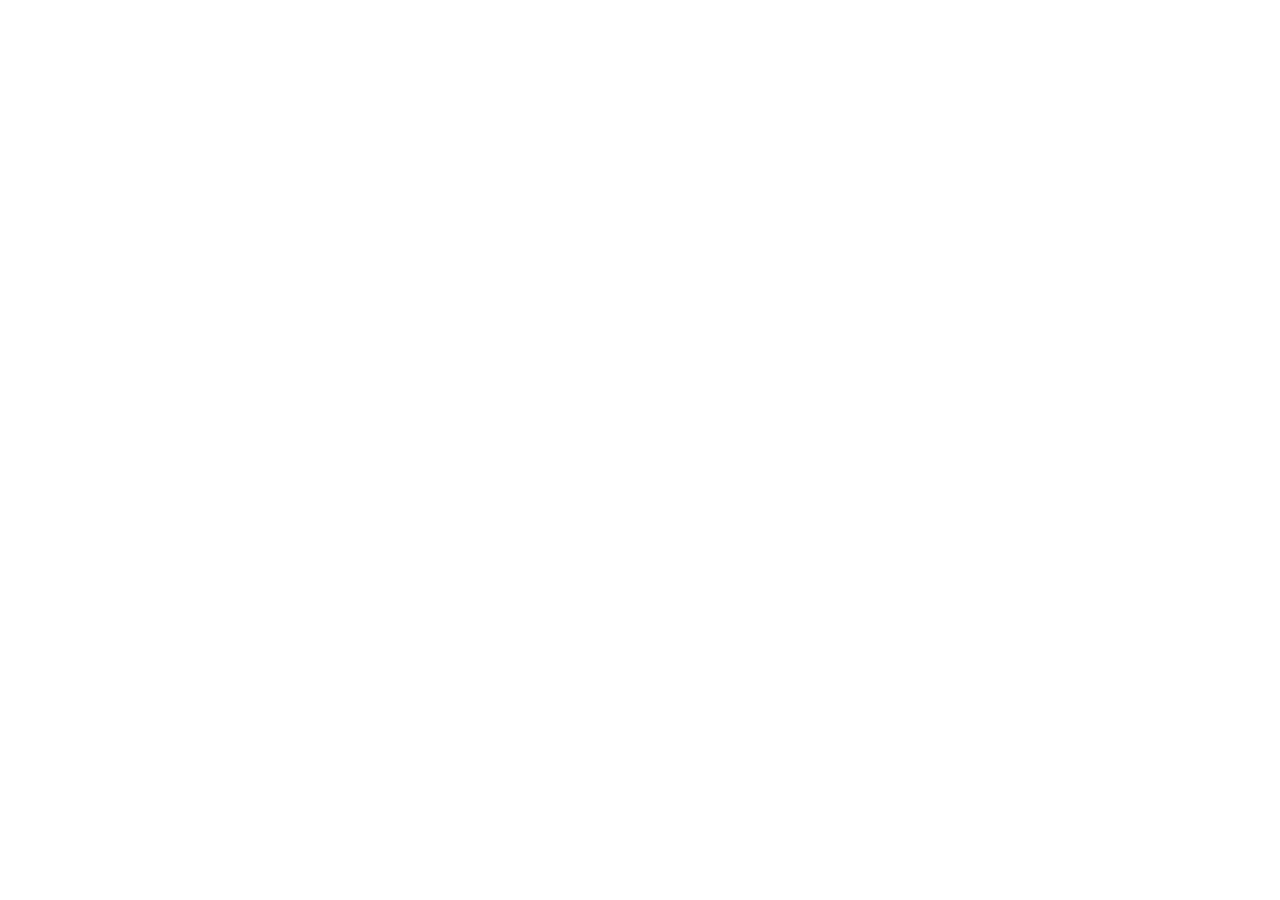
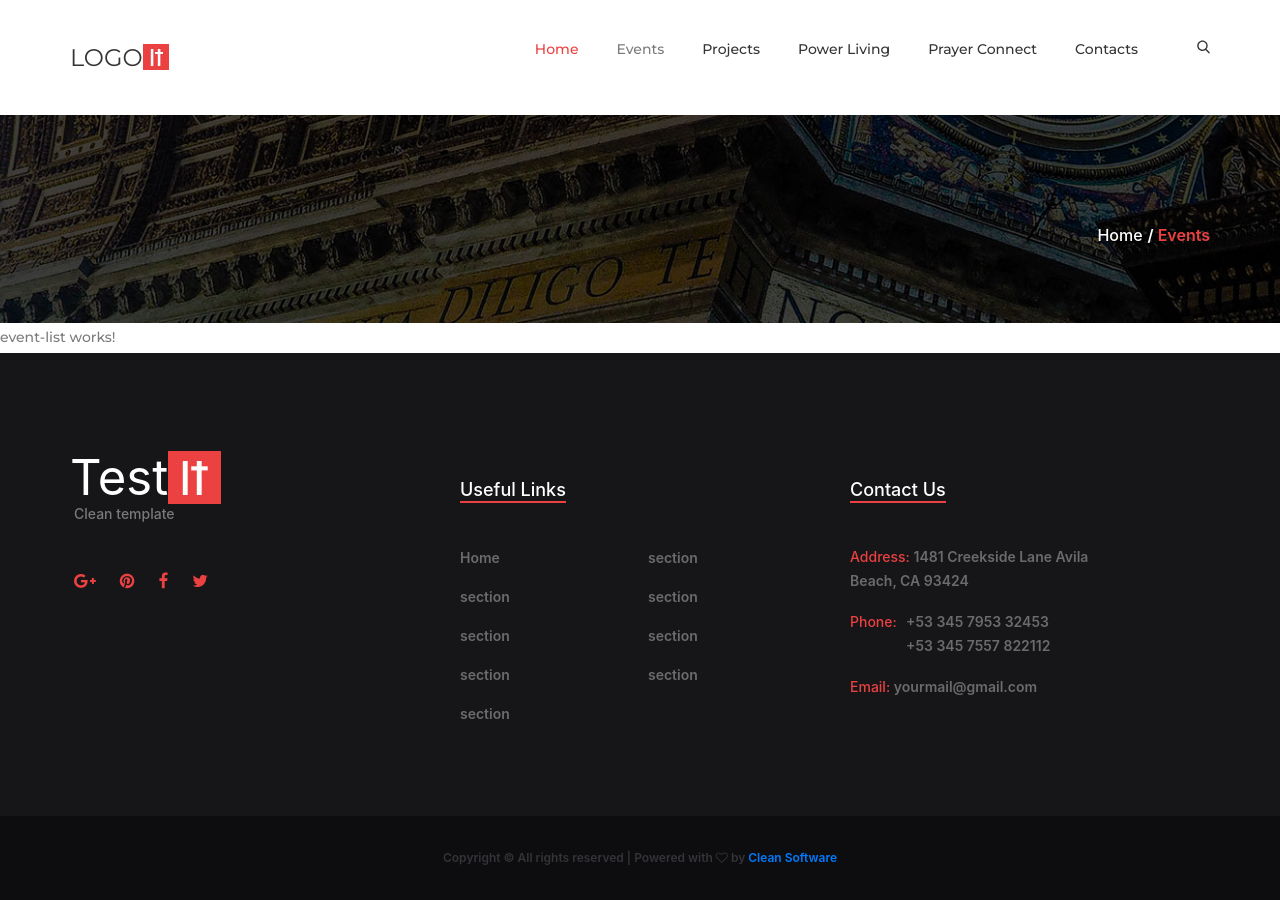
Before and after one commit to PeterFerguson92/dansah-web, an Angular app: page /events in a window 1280 px wide. Before the commit this address led to /. Before the commit the page ends 800 px from the top, so only its background shows below. Built offline with nearby package versions, Linux system fonts and the light colour scheme; a web font is replaced by a local one.

Commit message:
added event and list

```diff
--- a/src/app/app-routing.module.ts
+++ b/src/app/app-routing.module.ts
@@ -3,10 +3,12 @@
 import { HomeComponent } from './home/home.component';
 import { ProfileComponent } from './profile/profile.component';
 import { ActivityDetailComponent } from './activity-detail/activity-detail.component';
+import { EventsComponent } from './events/events.component';
 
 const routes: Routes = [
     { path: 'home', component: HomeComponent },
     { path: 'profile', component: ProfileComponent },
+    { path: 'events', component: EventsComponent },
     { path: 'detail/:activityName', component: ActivityDetailComponent },
     { path: '', redirectTo: 'home', pathMatch: 'full' },
 ];
--- a/src/app/app.module.ts
+++ b/src/app/app.module.ts
@@ -8,9 +8,10 @@
 import { SectionsModule } from './sections/sections.module';
 import { ProfileComponent } from './profile/profile.component';
 import { ActivityDetailComponent } from './activity-detail/activity-detail.component';
+import { EventsComponent } from './events/events.component';
 
 @NgModule({
-    declarations: [AppComponent, HomeComponent, ProfileComponent, ActivityDetailComponent],
+    declarations: [AppComponent, HomeComponent, ProfileComponent, ActivityDetailComponent, EventsComponent],
     imports: [BrowserModule, AppRoutingModule, SectionsModule, SharedModule],
     providers: [],
     bootstrap: [AppComponent],
--- /dev/null
+++ b/src/app/events/events.component.html
@@ -0,0 +1,4 @@
+<app-nav-bar></app-nav-bar>
+<app-page-title [title]="title"></app-page-title>
+<app-event-list></app-event-list>
+<app-footer></app-footer>
--- /dev/null
+++ b/src/app/events/events.component.ts
@@ -0,0 +1,13 @@
+import { Component, OnInit } from '@angular/core';
+
+@Component({
+    selector: 'app-events',
+    templateUrl: './events.component.html',
+    styleUrls: ['./events.component.scss'],
+})
+export class EventsComponent implements OnInit {
+    title = 'Events';
+    constructor() {}
+
+    ngOnInit() {}
+}
--- /dev/null
+++ b/src/app/sections/event-list/event-list.component.html
@@ -0,0 +1,3 @@
+<p>
+  event-list works!
+</p>
--- /dev/null
+++ b/src/app/sections/event-list/event-list.component.ts
@@ -0,0 +1,15 @@
+import { Component, OnInit } from '@angular/core';
+
+@Component({
+  selector: 'app-event-list',
+  templateUrl: './event-list.component.html',
+  styleUrls: ['./event-list.component.scss']
+})
+export class EventListComponent implements OnInit {
+
+  constructor() { }
+
+  ngOnInit() {
+  }
+
+}
--- a/src/app/sections/sections.module.ts
+++ b/src/app/sections/sections.module.ts
@@ -7,6 +7,7 @@
 import { ActivityDetailSectionComponent } from './activity-detail-section/activity-detail-section.component';
 import { HomeEventsComponent } from './home-events/home-events.component';
 import { HomeMinistriesMaterialComponent } from './home-ministries-material/home-ministries-material.component';
+import { EventListComponent } from './event-list/event-list.component';
 
 @NgModule({
     declarations: [
@@ -17,6 +18,7 @@
         ActivityDetailSectionComponent,
         HomeEventsComponent,
         HomeMinistriesMaterialComponent,
+        EventListComponent,
     ],
     imports: [CommonModule],
     exports: [
@@ -27,6 +29,7 @@
         IntroComponent,
         ActivitiesComponent,
         ActivityDetailSectionComponent,
+        EventListComponent,
     ],
 })
 export class SectionsModule {}
--- a/src/app/shared/components/nav-bar/nav-bar.component.html
+++ b/src/app/shared/components/nav-bar/nav-bar.component.html
@@ -58,8 +58,8 @@
                             <div class="header_nav_container ml-auto">
                                 <nav class="main_nav">
                                     <ul>
-                                        <li class="active"><a href="#">Home</a></li>
-                                        <li><a href="ministries.html">Events</a></li>
+                                        <li class="active"><a (click)="onRedirect('/home')" style="cursor: pointer">Home</a></li>
+                                        <li><a (click)="onRedirect('/events')" style="cursor: pointer">Events</a></li>
                                         <li><a href="sermons.html">Projects</a></li>
                                         <li><a href="blog.html">Power Living</a></li>
                                         <li><a href="blog.html">Prayer Connect</a></li>
@@ -169,8 +169,8 @@
             </form>
             <nav class="menu_nav">
                 <ul>
-                    <li class="active"><a href="#">Home</a></li>
-                    <li><a href="/home">Events</a></li>
+                    <li class="active"><a (click)="onRedirect('/home')" style="cursor: pointer">Home</a></li>
+                    <li><a (click)="onRedirect('/events')" style="cursor: pointer">Events</a></li>
                     <li><a href="/home">Projects</a></li>
                     <li><a href="/home">Power Living</a></li>
                     <li><a href="/home">Prayer Connect</a></li>
--- a/src/app/shared/components/nav-bar/nav-bar.component.ts
+++ b/src/app/shared/components/nav-bar/nav-bar.component.ts
@@ -1,15 +1,19 @@
 import { Component, OnInit } from '@angular/core';
+import { Router } from '@angular/router';
 
 @Component({
-  selector: 'app-nav-bar',
-  templateUrl: './nav-bar.component.html',
-  styleUrls: ['./nav-bar.component.scss']
+    selector: 'app-nav-bar',
+    templateUrl: './nav-bar.component.html',
+    styleUrls: ['./nav-bar.component.scss'],
 })
 export class NavBarComponent implements OnInit {
+    constructor(private router: Router) {}
 
-  constructor() { }
+    ngOnInit() {}
 
-  ngOnInit() {
-  }
-
+    onRedirect(sectionName) {
+        this.router.navigate([sectionName]).then(() => {
+            window.location.reload();
+        });
+    }
 }
```
Also changed, not shown: src/app/events/events.component.scss (added), src/app/sections/event-list/event-list.component.scss (added), 2 other files (tests, documents, lock files or other folders).
